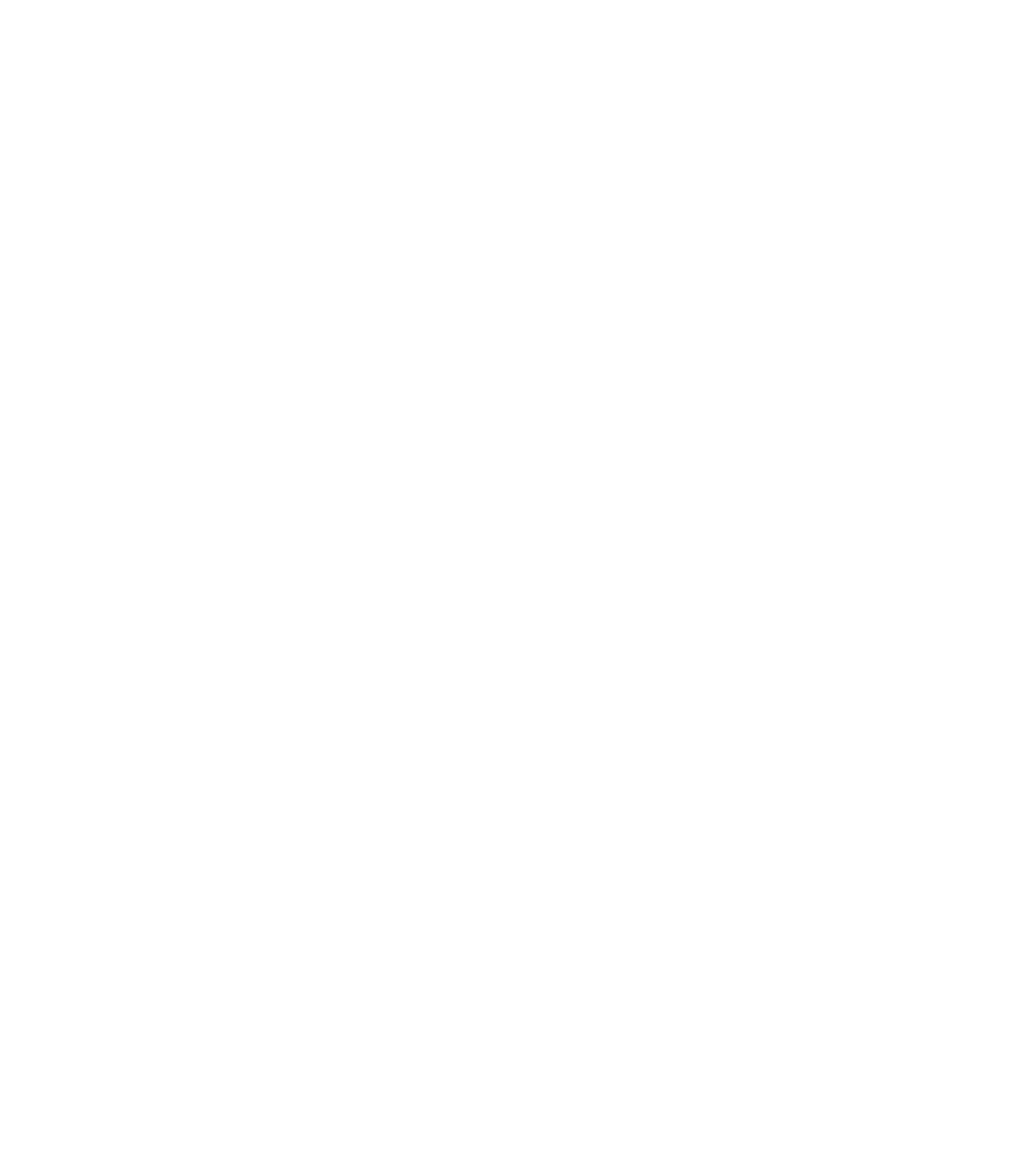
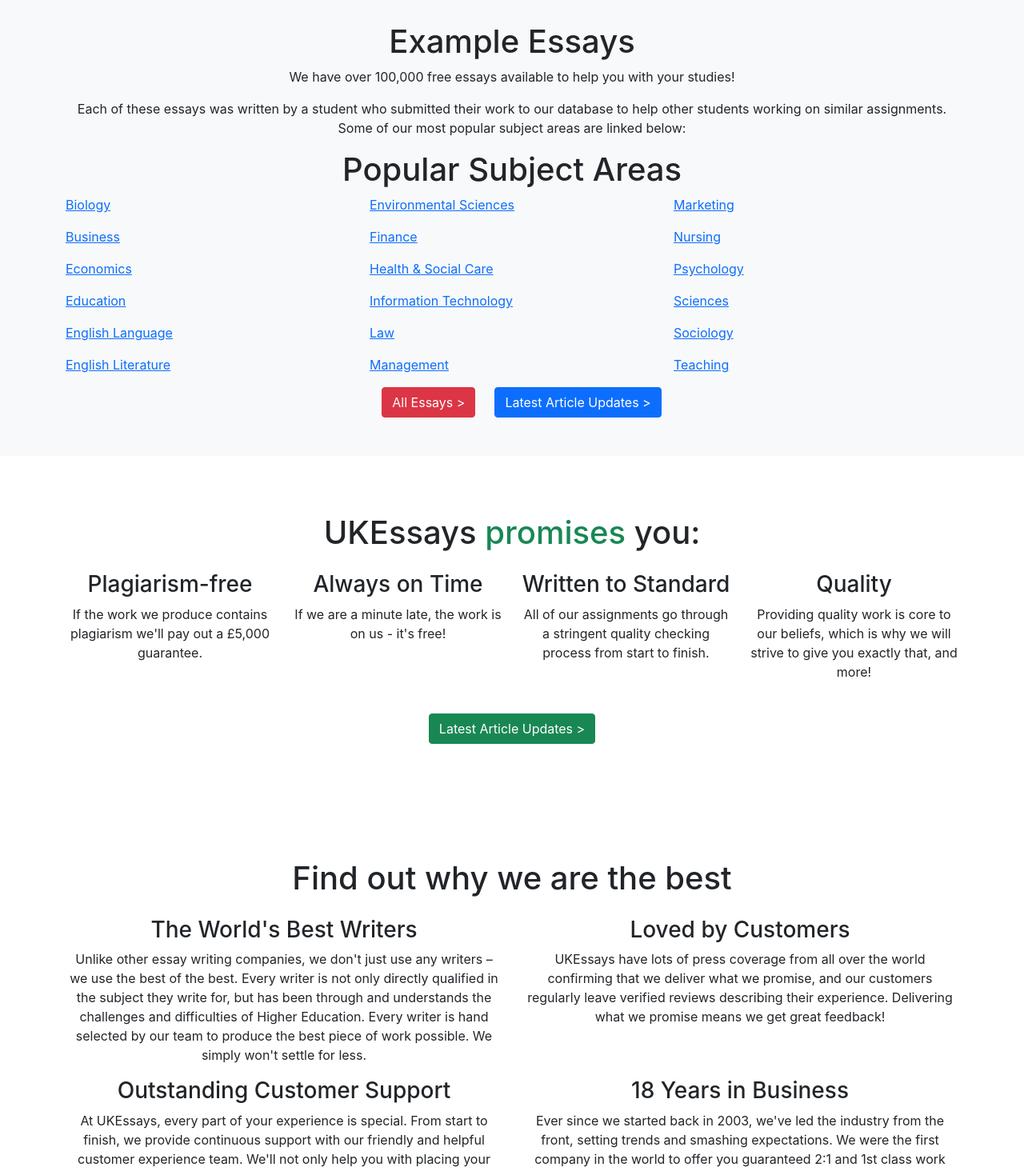
Before and after one commit to ahhridoy/uk-essays, a React (Create React App) app: page / in a window 1280 px wide. Shown: the part 900-2364 px from the top of the page at 80% size. Before the commit the page ends 800 px from the top, so only its background shows below. Built offline with nearby package versions, Linux system fonts and the light colour scheme.

Commit message:
3 section added

```diff
--- a/src/pages/LandingPage.js
+++ b/src/pages/LandingPage.js
@@ -12,13 +12,13 @@
 
       {/* hero */}
       <section id="hero">
-        <Container>
+        <Container className="py-5">
           <div>
             <h1>UK Essays</h1>
             <p>Trusted by thousands of students since 2003</p>
           </div>
           <Row>
-            <Col md={4}>
+            <Col md={4} xs={12}>
               <div className="bg-dark text-light p-3 rounded ">
                 <h1>Order Today</h1>
                 <p>1721 reviews</p>
@@ -30,7 +30,7 @@
                 <Button variant="success">Place an order</Button>
               </div>
             </Col>
-            <Col md={8}>
+            <Col md={8} xs={12}>
               <div className="bg-dark text-light p-3 rounded text-end">
                 <h1>Our Services</h1>
                 <p>Find out how </p> <b>UKEssays can help YOU</b>
@@ -43,7 +43,7 @@
                 <a href="#">View our service portfolio</a>
               </div>
             </Col>
-            <Col md={4}>
+            <Col md={4} xs={12}>
               <div className="bg-dark text-light p-3 rounded text-end">
                 <h1>Press Coverage</h1>
                 <p> BBC </p>
@@ -54,7 +54,7 @@
                 <a href="#">Read more</a>
               </div>
             </Col>
-            <Col md={4}>
+            <Col md={4} xs={12}>
               <div className="bg-dark text-light p-3 rounded text-end">
                 <h1>Service Samples</h1>
                 <p>
@@ -65,12 +65,13 @@
                 <a href="#">View samples</a>
               </div>
             </Col>
-            <Col md={4}>
+            <Col md={4} xs={12}>
               <div className="bg-dark text-light p-3 rounded text-end">
                 <h1>Essay Writing</h1>
                 <b>Leading</b> <p> UK Based Provider</p>
                 <p>
-                Our essay writing service can help you make the most of your university studies.
+                  Our essay writing service can help you make the most of your
+                  university studies.
                 </p>
                 <a href="#">Essay Services</a>
               </div>
@@ -78,6 +79,186 @@
           </Row>
         </Container>
       </section>
+
+      <section id="services">
+        <Container>
+          <Row>
+            <Col></Col>
+          </Row>
+        </Container>
+      </section>
+
+      <section id="examples">
+        <Container className="py-5">
+          <h1 className="heading">Example Essays</h1>
+          <p className="sub-text">
+            We have over 100,000 free essays available to help you with your
+            studies!
+          </p>
+          <p>
+            Each of these essays was written by a student who submitted their
+            work to our database to help other students working on similar
+            assignments. Some of our most popular subject areas are linked
+            below:
+          </p>
+          <h1>Popular Subject Areas</h1>
+          <Row>
+            <Col md={4} xs={12}>
+              <div className="text-start text-none">
+                <p>
+                  <a href="#">Biology</a>
+                </p>
+                <p>
+                  <a href="#">Business</a>
+                </p>
+                <p>
+                  <a href="#">Economics</a>
+                </p>
+                <p>
+                  <a href="#">Education</a>
+                </p>
+                <p>
+                  <a href="#">English Language</a>
+                </p>
+                <p>
+                  <a href="#">English Literature</a>
+                </p>
+              </div>
+            </Col>
+            <Col md={4} xs={12}>
+              <div className="text-start">
+                <p>
+                  <a href="#">Environmental Sciences </a>
+                </p>
+                <p>
+                  <a href="#">Finance</a>
+                </p>
+                <p>
+                  <a href="#">Health & Social Care </a>
+                </p>
+                <p>
+                  <a href="#">Information Technology</a>
+                </p>
+                <p>
+                  <a href="#">Law </a>
+                </p>
+                <p>
+                  <a href="#">Management</a>
+                </p>
+              </div>
+            </Col>
+            <Col md={4} xs={12}>
+              <div className="text-start">
+                <p>
+                  <a href="#">Marketing</a>
+                </p>
+                <p>
+                  <a href="#">Nursing</a>
+                </p>
+                <p>
+                  <a href="#">Psychology</a>
+                </p>
+                <p>
+                  <a href="#">Sciences</a>
+                </p>
+                <p>
+                  <a href="#">Sociology</a>
+                </p>
+                <p>
+                  <a href="#">Teaching</a>
+                </p>
+              </div>
+            </Col>
+          </Row>
+
+          <Button variant="danger" className="mx-4">
+            All Essays >
+          </Button>
+          <Button variant="primary">Latest Article Updates > </Button>
+        </Container>
+      </section>
+
+      <section id="promises">
+        <Container className="py-5">
+          <h1 className="my-4">
+            UKEssays <span className="text-success">promises</span> you:
+          </h1>
+          <Row>
+            <Col md={3} xs={12}>
+              <h3>Plagiarism-free</h3>
+              <p>
+                If the work we produce contains plagiarism we'll pay out a
+                £5,000 guarantee.
+              </p>
+            </Col>
+            <Col md={3} xs={12}>
+              <h3>Always on Time</h3>
+              <p>If we are a minute late, the work is on us - it's free!</p>
+            </Col>
+            <Col md={3} xs={12}>
+              <h3>Written to Standard</h3>
+              <p>
+                All of our assignments go through a stringent quality checking
+                process from start to finish.
+              </p>
+            </Col>
+            <Col md={3} xs={12}>
+              <h3>Quality</h3>
+              <p>
+                Providing quality work is core to our beliefs, which is why we
+                will strive to give you exactly that, and more!
+              </p>
+            </Col>
+          </Row>
+          <Button variant="success" className="my-4">
+            Latest Article Updates >
+          </Button>
+        </Container>
+      </section>
+
+      <section id="policy">
+        <Container>
+          <Row>
+            <Col></Col>
+          </Row>
+        </Container>
+      </section>
+
+      <section id="why-we-are">
+         <Container className="py-5">
+            <h1 className="my-4">Find out why we are the best</h1>
+            <Row>
+               <Col md={6} xs={12}>
+                  <h3>The World's Best Writers</h3>
+                  <p>Unlike other essay writing companies, we don't just use any writers – we use the best of the best. Every writer is not only directly qualified in the subject they write for, but has been through and understands the challenges and difficulties of Higher Education. Every writer is hand selected by our team to produce the best piece of work possible. We simply won't settle for less.</p>
+               </Col>
+               <Col md={6} xs={12}>
+                  <h3>Loved by Customers</h3>
+                  <p>UKEssays have lots of press coverage from all over the world confirming that we deliver what we promise, and our customers regularly leave verified reviews describing their experience. Delivering what we promise means we get great feedback!</p>
+               </Col>
+               <Col md={6} xs={12}>
+                  <h3>Outstanding Customer Support</h3>
+                  <p>At UKEssays, every part of your experience is special. From start to finish, we provide continuous support with our friendly and helpful customer experience team. We'll not only help you with placing your order, but help you get the most out of your investment – making you a better learner and a stronger academic.</p>
+               </Col>
+               <Col md={6} xs={12}>
+                  <h3>18 Years in Business</h3>
+                  <p>Ever since we started back in 2003, we've led the industry from the front, setting trends and smashing expectations. We were the first company in the world to offer you guaranteed 2:1 and 1st class work and we're one of the few companies located in the UK. Why don't you come and say hello?</p>
+               </Col>
+            </Row>
+            <Button variant="danger" className="my-4">
+            Read about our services >
+          </Button>
+         </Container>
+      </section>
+
+      <section id="order-now">
+         <Container className="py-5 text-light">
+            <h1>Order an Essay Today!</h1>
+            <p>We have over 500 expert essay writers, ready and waiting to help you achieve academic success</p>
+            <Button variant="dark" className="mx-4">Order an Essay</Button>
+            <Button variant="light">Check Prices</Button>
+         </Container>
+      </section>
     </main>
   );
 };
--- a/src/styles/pages/_landing.scss
+++ b/src/styles/pages/_landing.scss
@@ -2,4 +2,23 @@
 
 #hero {
   background-image: url("../../../public/assets/hero-bg.jpg");
+  background-repeat: no-repeat;
+  background-size: cover;
 }
+
+#services {
+}
+
+#examples {
+  background-color: #f8f9fa;
+}
+
+#policy {
+}
+
+#why-we-are {
+}
+
+#order-now {
+  background-color: #ca4a00;
+}
```
